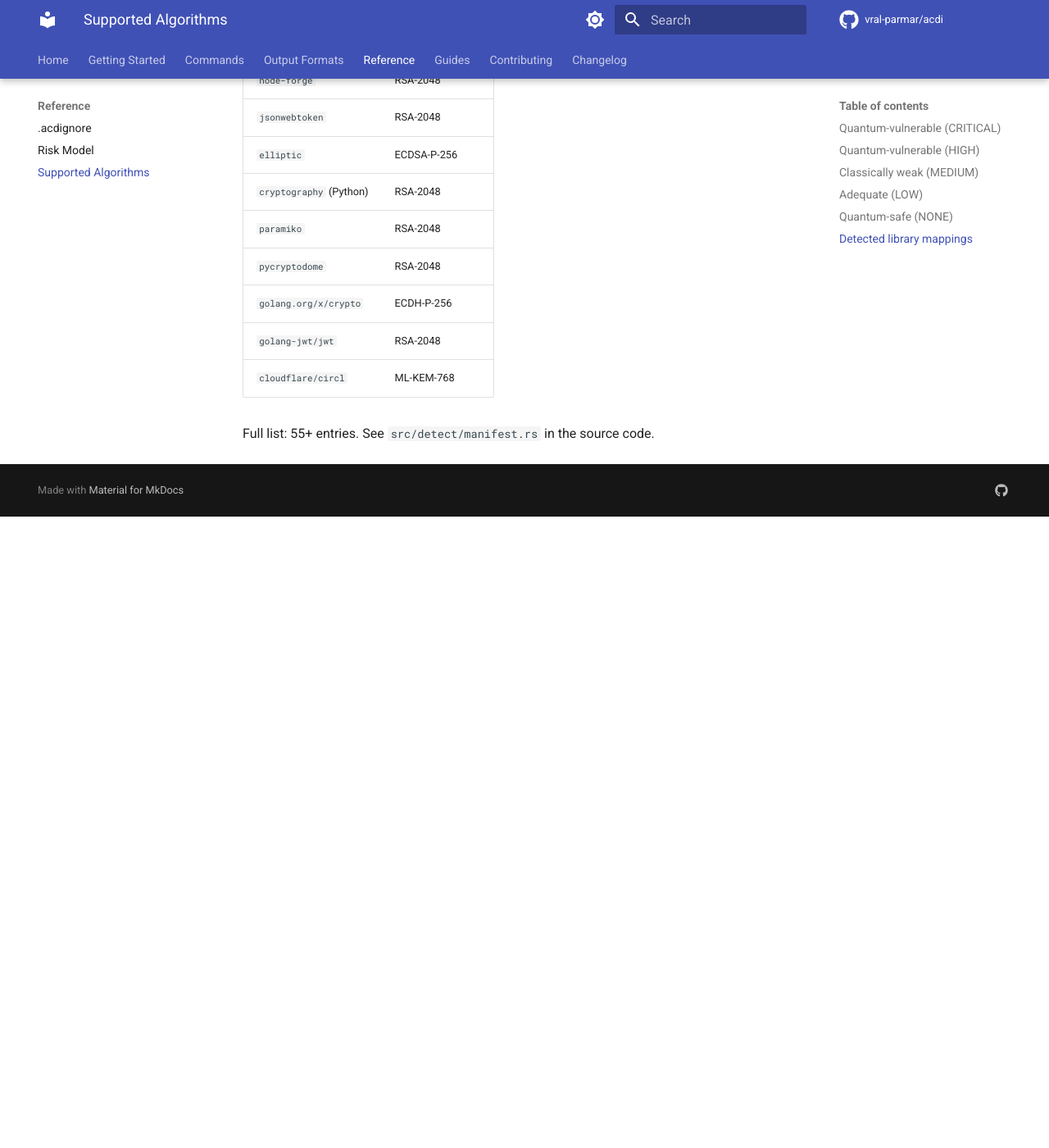
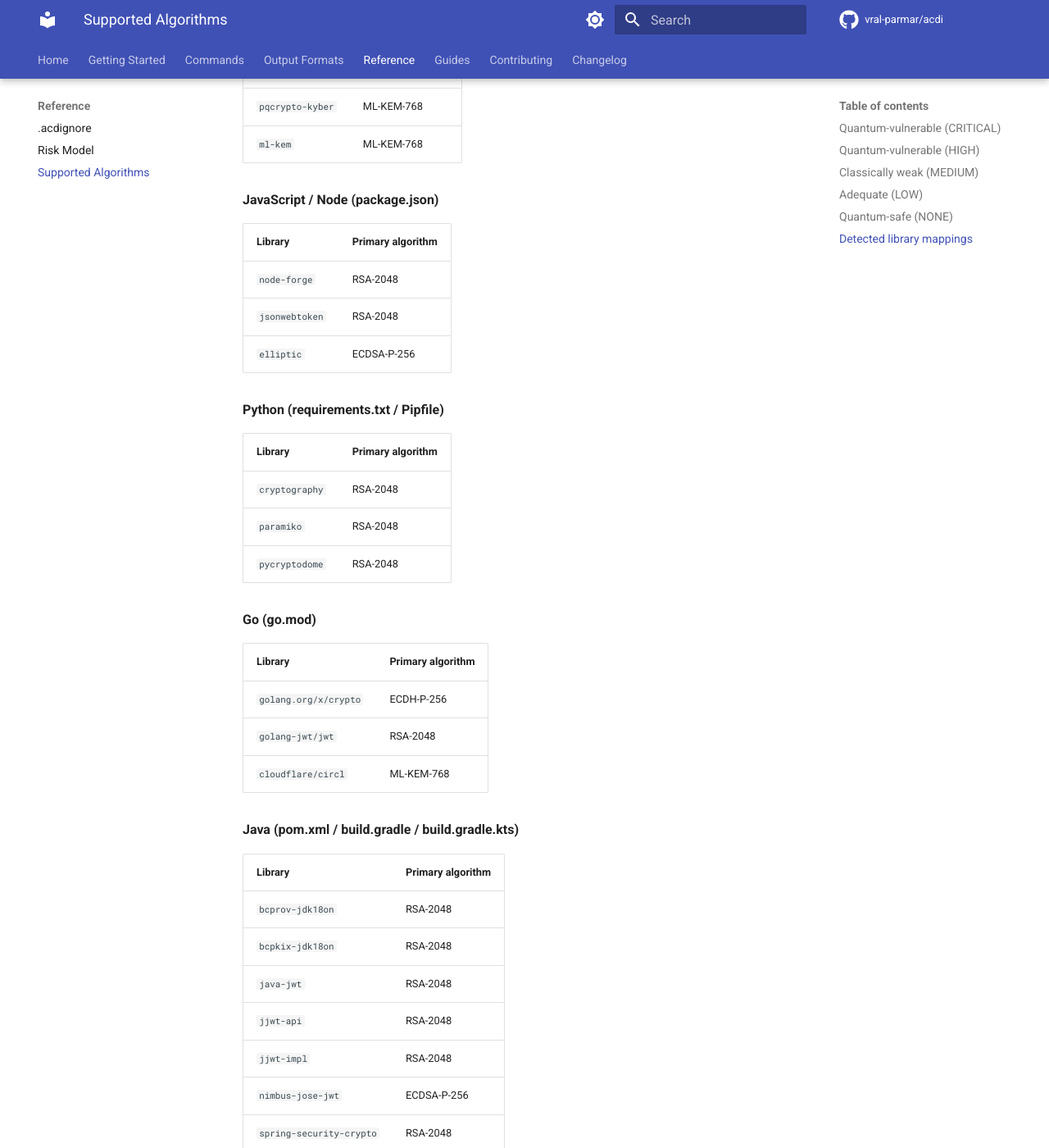
Before and after one commit to vral-parmar/acdi, an MkDocs documentation site: the page built from docs/reference/algorithms.md, in a window 1280 px wide and 1400 px high, scrolled down 3311 px. Shown: the whole window at 82% size. Built offline with MkDocs 1.6.1 and Material for MkDocs 9.7.7, drawn with Linux system fonts in a browser that asks for light colours; comment, search, counter and statistics services are not loaded; the version menu is left out; before the commit the page ends 3941 px from its top, so only the background shows below that; some of the changed text lies outside the part shown.

Commit message:
docs: update for v0.4.0 — Ruby/PHP/Swift, Maven/Gradle, CSV output
- README: add Ruby/PHP/Swift to source table; pom.xml/build.gradle to
  manifests table; CSV to output formats + Quick Start + format reference;
  csv.rs in architecture diagram; test count 83 → 107
- docs/commands/scan.md: add csv to --format table; add .rb/.php/.swift
  to source extensions; add pom.xml/build.gradle to manifest triggers;
  add CSV export example
- docs/formats/csv.md: new page — schema, RFC 4180 notes, pandas example
- docs/reference/algorithms.md: split library table by ecosystem; add
  full Java library catalog (BouncyCastle, java-jwt, jjwt, nimbus-jose-jwt,
  spring-security-crypto, tink, …)
- docs/index.md: add Ruby/PHP/Swift, pom.xml/build.gradle, CSV to feature overview
- mkdocs.yml: add CSV to Output Formats nav

```diff
--- a/docs/reference/algorithms.md
+++ b/docs/reference/algorithms.md
@@ -73,6 +73,10 @@ Libraries detected in package manifests are mapped to their primary algorithm:
 
 | Library | Primary algorithm |
 |---|---|
+**Rust (Cargo.toml)**
+
+| Library | Primary algorithm |
+|---|---|
 | `openssl` | RSA-2048 |
 | `ring` | ECDSA-P-256 |
 | `rsa` | RSA-2048 |
@@ -84,14 +88,44 @@ Libraries detected in package manifests are mapped to their primary algorithm:
 | `aes` | AES-128 |
 | `pqcrypto-kyber` | ML-KEM-768 |
 | `ml-kem` | ML-KEM-768 |
+
+**JavaScript / Node (package.json)**
+
+| Library | Primary algorithm |
+|---|---|
 | `node-forge` | RSA-2048 |
 | `jsonwebtoken` | RSA-2048 |
 | `elliptic` | ECDSA-P-256 |
-| `cryptography` (Python) | RSA-2048 |
+
+**Python (requirements.txt / Pipfile)**
+
+| Library | Primary algorithm |
+|---|---|
+| `cryptography` | RSA-2048 |
 | `paramiko` | RSA-2048 |
 | `pycryptodome` | RSA-2048 |
+
+**Go (go.mod)**
+
+| Library | Primary algorithm |
+|---|---|
 | `golang.org/x/crypto` | ECDH-P-256 |
 | `golang-jwt/jwt` | RSA-2048 |
 | `cloudflare/circl` | ML-KEM-768 |
 
-Full list: 55+ entries. See `src/detect/manifest.rs` in the source code.
+**Java (pom.xml / build.gradle / build.gradle.kts)**
+
+| Library | Primary algorithm |
+|---|---|
+| `bcprov-jdk18on` | RSA-2048 |
+| `bcpkix-jdk18on` | RSA-2048 |
+| `java-jwt` | RSA-2048 |
+| `jjwt-api` | RSA-2048 |
+| `jjwt-impl` | RSA-2048 |
+| `nimbus-jose-jwt` | ECDSA-P-256 |
+| `spring-security-crypto` | RSA-2048 |
+| `tink` | AES-256 |
+| `conscrypt-openjdk-uber` | ECDSA-P-256 |
+| `google-cloud-kms` | RSA-2048 |
+
+Full list: 75+ entries. See `src/detect/manifest.rs` in the source code.
--- a/mkdocs.yml
+++ b/mkdocs.yml
@@ -46,6 +46,7 @@ nav:
     - CycloneDX 1.7 CBOM: formats/cbom.md
     - SARIF 2.1.0: formats/sarif.md
     - HTML Report: formats/html.md
+    - CSV: formats/csv.md
   - Reference:
     - .acdignore: reference/acdignore.md
     - Risk Model: reference/risk-model.md
```
Also changed, not shown: README.md (+26 -4 lines), docs/commands/scan.md (+9 -2 lines), docs/formats/csv.md (added, +71 -0 lines), docs/index.md (+4 -2 lines).
